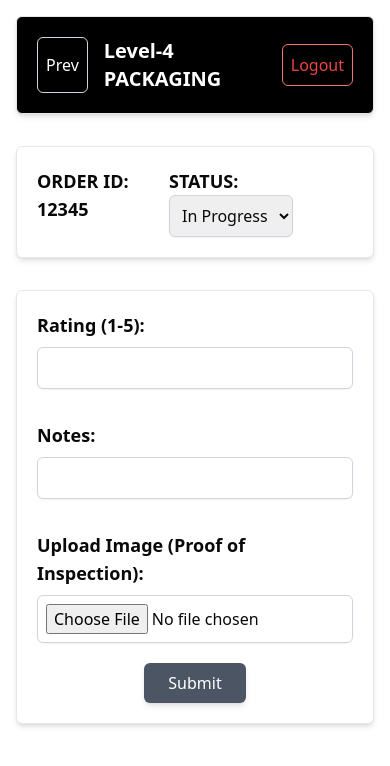
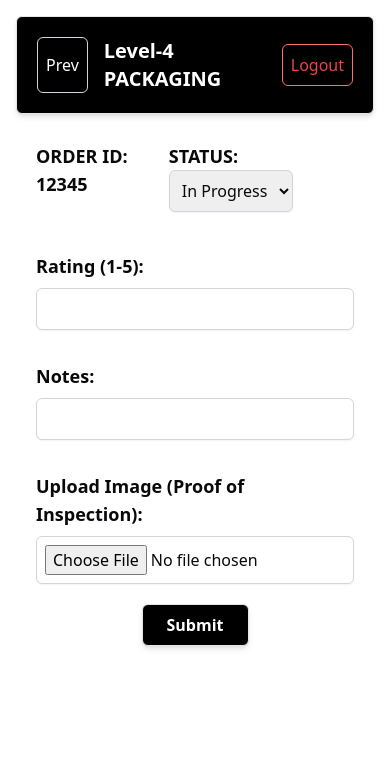
Before and after one commit to npankajkumar/WheelFactory_Frontend, a React (Vite) app in the folder Wheel_Factory/: page /packaging in a window 390 px wide. Shown: the top 766 px of the page. Built offline with nearby package versions, Linux system fonts and the light colour scheme.

Commit message:
UI responsive

```diff
--- a/Wheel_Factory/src/pages/packaging/Packaging.jsx
+++ b/Wheel_Factory/src/pages/packaging/Packaging.jsx
@@ -41,8 +41,8 @@ const Packaging = () => {
         </button>
       </header>
 
-      <main className="mt-8 space-y-8">
-        <div className="bg-white p-5 shadow-md border border-gray-200 rounded-md flex justify-between">
+      <main className="mt-2 ">
+        <div className="bg-white p-5   rounded-md flex justify-between">
           <p className="text-lg font-bold">ORDER ID: {orderId}</p>
           <div>
             <label className="text-lg font-bold mr-2">STATUS: </label>
@@ -59,7 +59,7 @@ const Packaging = () => {
 
         <form
           onSubmit={handleSubmit}
-          className="bg-white p-5 shadow-md border border-gray-200 rounded-md space-y-5"
+          className="bg-white p-5  rounded-md space-y-5"
         >
           <div className="grid grid-cols-1 md:grid-cols-2 gap-8">
             <div>
@@ -96,7 +96,7 @@ const Packaging = () => {
           <div className="text-center">
             <button
               type="submit"
-              className="bg-gray-600 text-white py-2 px-6 rounded-md shadow-md hover:bg-gray-900 transition"
+              className="bg-black font-bold text-white border h py-2 px-6 rounded-md shadow-md hover:bg-white hover:font-bold hover:text-black transition"
             >
               Submit
             </button>
--- a/Wheel_Factory/src/pages/soldering/Soldering.jsx
+++ b/Wheel_Factory/src/pages/soldering/Soldering.jsx
@@ -109,7 +109,7 @@ const Soldering = () => {
                 </label>
               </div>
             </div>
-            <div>
+            {/* <div>
               <label className="text-lg font-bold text-black">
                 Soldering Note:
               </label>
@@ -119,7 +119,7 @@ const Soldering = () => {
                 value={solderingNote}
                 onChange={(e) => setSolderingNote(e.target.value)}
               />
-            </div>
+            </div> */}
           </div>
           <div className="flex-1 space-y-4">
             <div>
```
